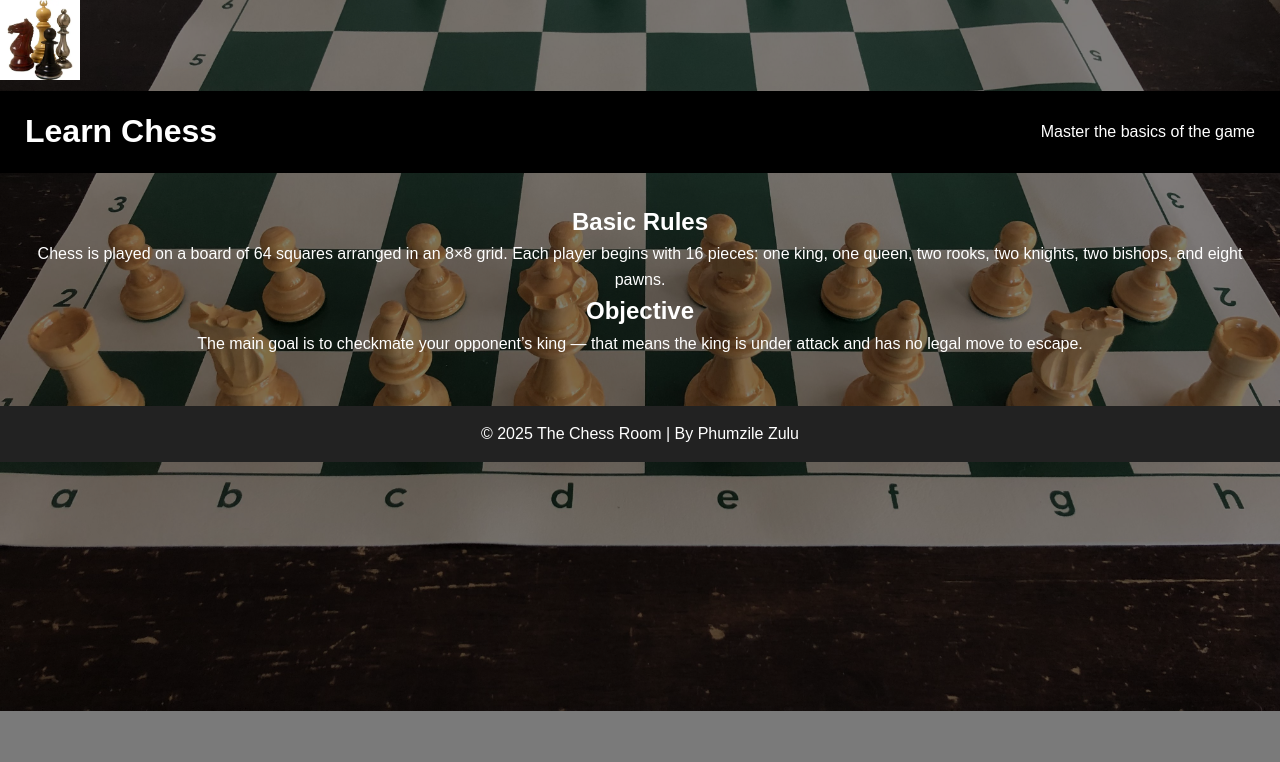
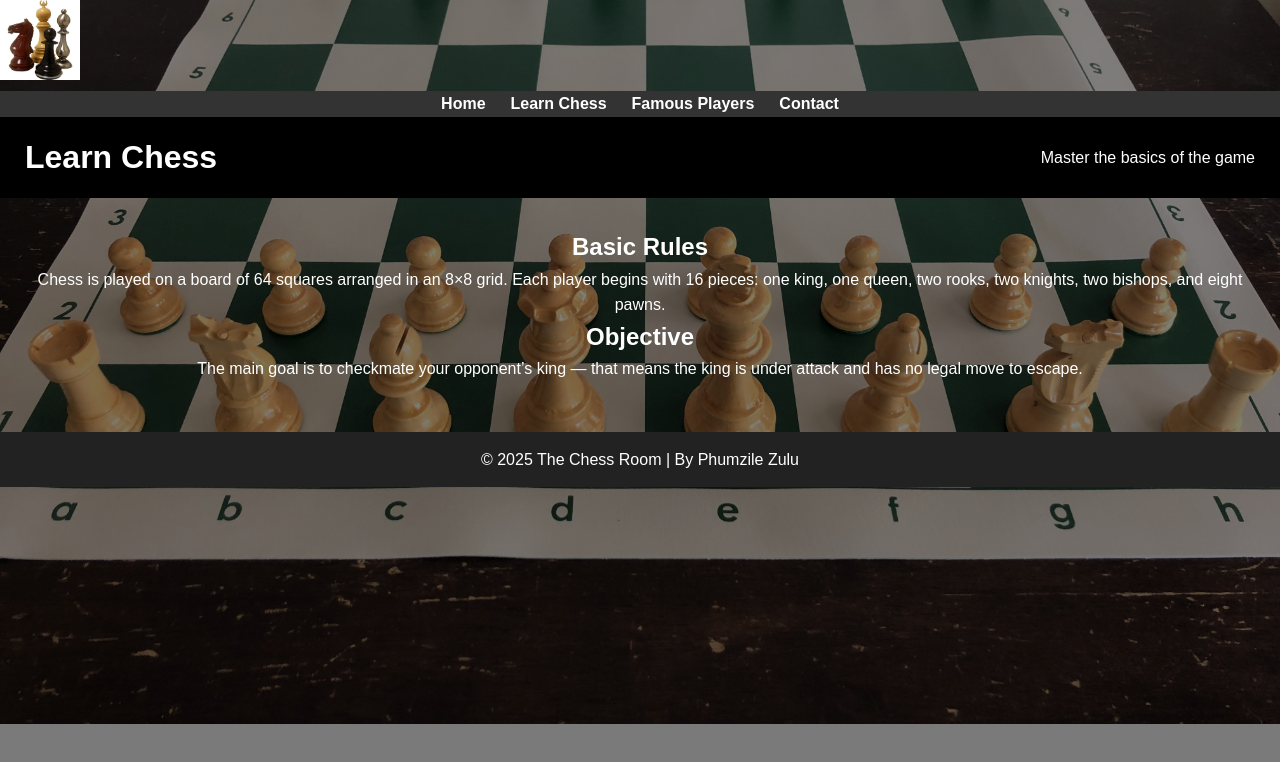
Before and after one commit to Basotho123Cultural/Zulu-sChessGame, a plain HTML site: page learn.html in a window 1280 px wide. Drawn offline with Linux system fonts and the light colour scheme.

Commit message:
Update learn.html

```diff
--- a/learn.html
+++ b/learn.html
@@ -16,11 +16,13 @@
     <div class="bar"></div>
   </div>
 
-<nav class="hamburger">
+<nav  class="nav-links" id="nav-links">
+  <ul>
     <a href="index.html">Home</a>
     <a href="learn.html">Learn Chess</a>
     <a href="players.html">Famous Players</a>
     <a href="contact.html">Contact</a>
+  </ul>
   </nav>
 </head>
 
```
